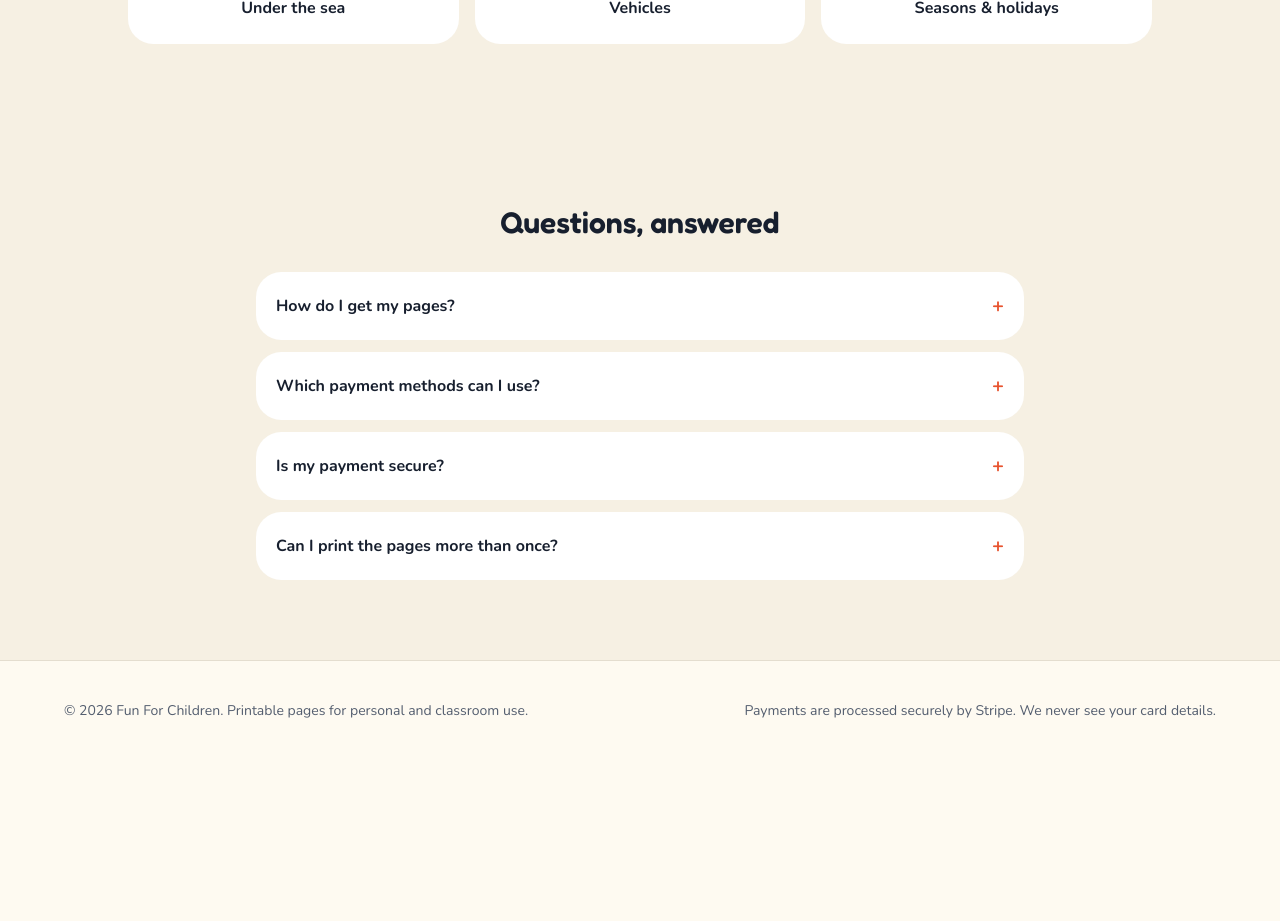
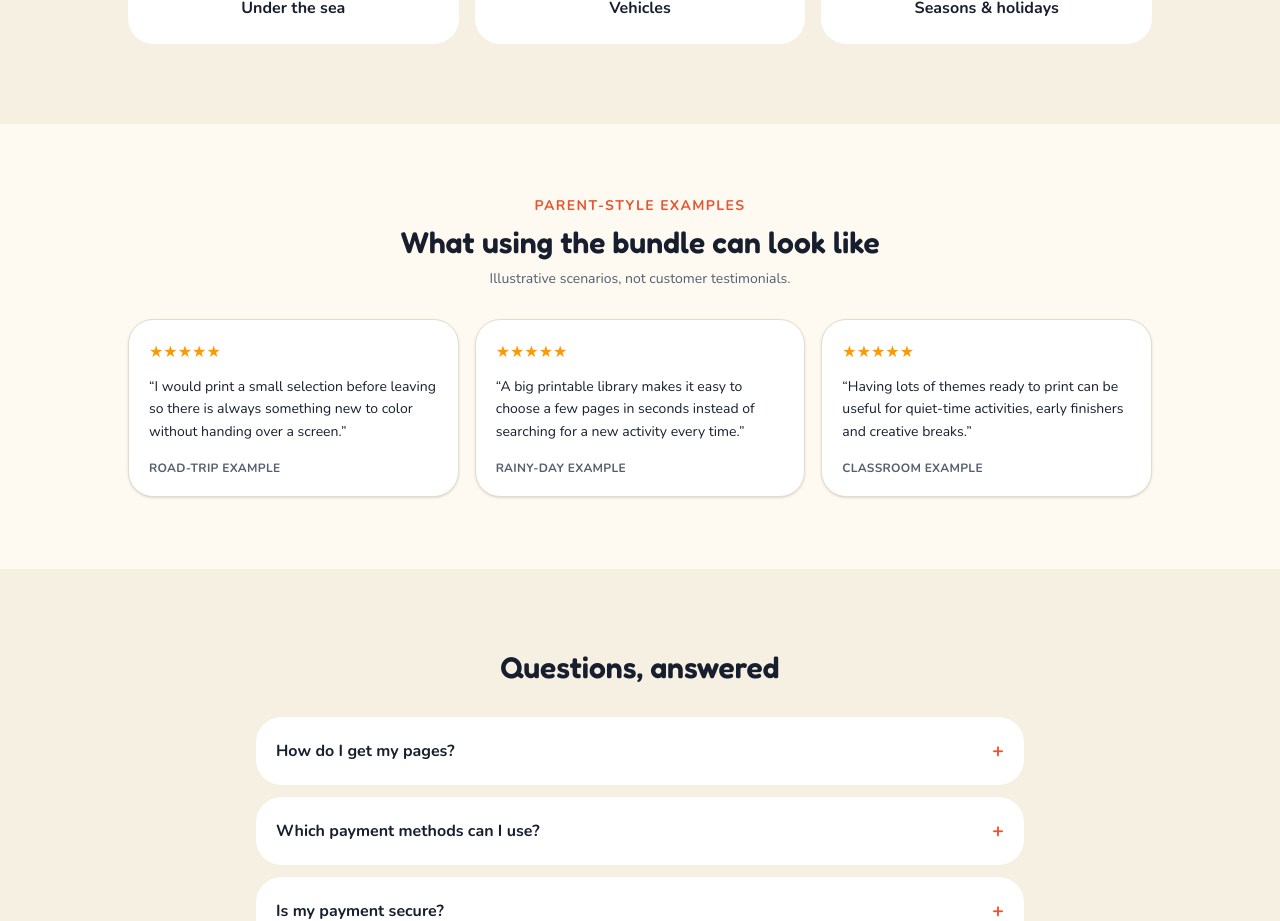
Before and after one commit to cybersimplified20-cmd/fun-for-children-store, a Next.js app: page / in a window 1280 px wide. Shown: the part 2560-3481 px from the top of the page. Before the commit the page ends 3321 px from the top, so only its background shows below. Built offline with nearby package versions, Linux system fonts and the light colour scheme.

Commit message:
Place parent scenarios lower on landing page

```diff
--- a/app/page.tsx
+++ b/app/page.tsx
@@ -3,7 +3,7 @@ import { Pricing } from '@/components/store/pricing'
 import { Faq, Themes } from '@/components/store/details'
 import { SiteFooter, SiteHeader } from '@/components/store/site-chrome'
 import { CheckoutCancelledNotice } from '@/components/store/checkout-cancelled-notice'
-import { UseCases } from '@/components/store/review-road'
+import { ParentScenarios, UseCases } from '@/components/store/review-road'
 import { StickyMobileCta } from '@/components/store/sticky-mobile-cta'
 
 export default async function Page({
@@ -22,6 +22,7 @@ export default async function Page({
         <Pricing />
         <UseCases />
         <Themes />
+        <ParentScenarios />
         <Faq />
       </main>
       <div className="h-20 md:hidden" aria-hidden="true" />
```
